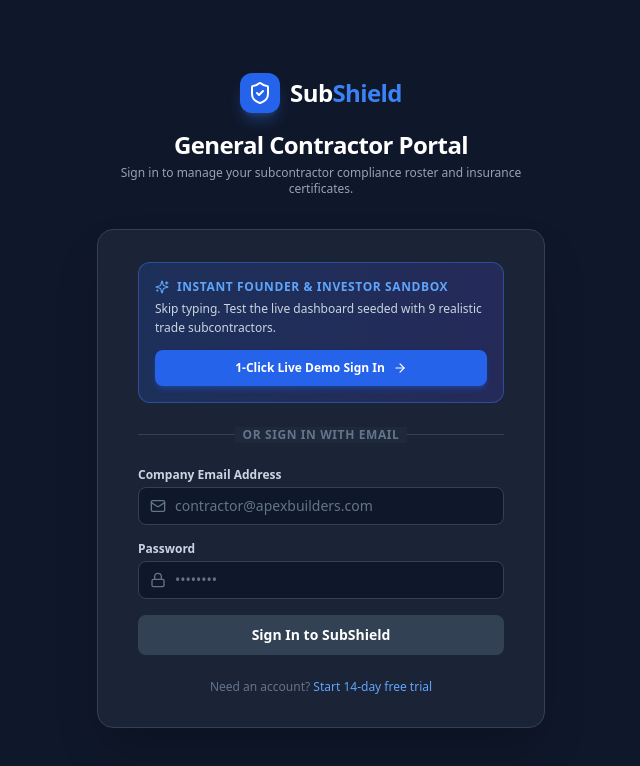
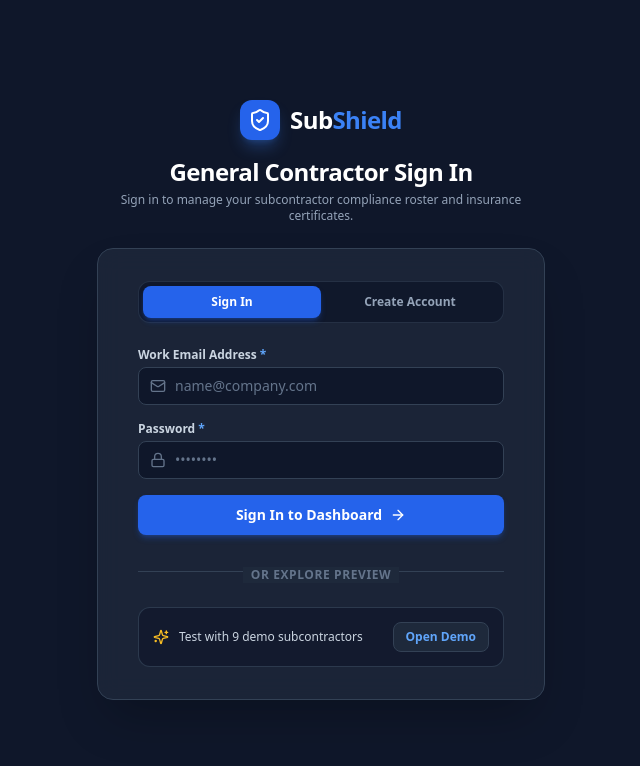
Before and after one commit to ViperStone/subshield, a Next.js app in the folder frontend/: page /login in a window 1280 px wide. Shown: the top 766 px of the page, without its empty margins (319-959 px from the left). Built offline with nearby package versions, Linux system fonts and the light colour scheme.

Commit message:
feat(auth): enable real user registration and 14-day free trial on frontend

```diff
--- a/frontend/src/app/login/page.tsx
+++ b/frontend/src/app/login/page.tsx
@@ -1,29 +1,48 @@
 "use client";
 
-import React, { useState } from "react";
+import React, { useState, useEffect } from "react";
 import Link from "next/link";
-import { useRouter } from "next/navigation";
-import { ShieldCheck, ArrowRight, Lock, Mail, AlertCircle, Sparkles } from "lucide-react";
-import { loginUser, demoLogin } from "../../lib/api";
+import { useRouter, useSearchParams } from "next/navigation";
+import { ShieldCheck, ArrowRight, Lock, Mail, AlertCircle, Sparkles, Building2, User } from "lucide-react";
+import { loginUser, registerUser, demoLogin } from "../../lib/api";
 
-export default function LoginPage() {
+function AuthContent() {
   const router = useRouter();
+  const searchParams = useSearchParams();
+  const initialMode = searchParams?.get("mode") === "register" ? "register" : "login";
+
+  const [mode, setMode] = useState<"login" | "register">(initialMode);
   const [email, setEmail] = useState("");
   const [password, setPassword] = useState("");
+  const [companyName, setCompanyName] = useState("");
+  const [fullName, setFullName] = useState("");
   const [loading, setLoading] = useState(false);
   const [demoLoading, setDemoLoading] = useState(false);
   const [error, setError] = useState<string | null>(null);
 
-  const handleLogin = async (e: React.FormEvent) => {
+  useEffect(() => {
+    if (searchParams?.get("mode") === "register") {
+      setMode("register");
+    }
+  }, [searchParams]);
+
+  const handleSubmit = async (e: React.FormEvent) => {
     e.preventDefault();
     setLoading(true);
     setError(null);
 
     try {
-      await loginUser(email, password);
+      if (mode === "login") {
+        await loginUser(email, password);
+      } else {
+        if (!companyName.trim()) {
+          throw new Error("Company name is required.");
+        }
+        await registerUser(companyName, email, password, fullName);
+      }
       router.push("/dashboard");
     } catch (err: any) {
-      setError(err.message || "Failed to log in.");
+      setError(err.message || "Authentication failed. Please check your details.");
     } finally {
       setLoading(false);
     }
@@ -54,43 +73,41 @@ export default function LoginPage() {
           </span>
         </Link>
         <h2 className="text-2xl font-bold tracking-tight text-white">
-          General Contractor Portal
+          {mode === "login" ? "General Contractor Sign In" : "Start Your 14-Day Free Trial"}
         </h2>
         <p className="mt-1 text-xs text-slate-400">
-          Sign in to manage your subcontractor compliance roster and insurance certificates.
+          {mode === "login"
+            ? "Sign in to manage your subcontractor compliance roster and insurance certificates."
+            : "No credit card required. Full access to automated ACORD 25 verification."}
         </p>
       </div>
 
-      <div className="mt-8 sm:mx-auto sm:w-full sm:max-w-md">
+      <div className="mt-6 sm:mx-auto sm:w-full sm:max-w-md">
         <div className="bg-slate-800/80 backdrop-blur-md border border-slate-700 py-8 px-6 shadow-2xl rounded-2xl sm:px-10 space-y-6">
-          {/* Quick Demo Access Button */}
-          <div className="p-4 rounded-xl bg-gradient-to-r from-blue-600/20 to-indigo-600/20 border border-blue-500/40">
-            <div className="flex items-center space-x-2 text-blue-400 text-xs font-semibold uppercase tracking-wider mb-1">
-              <Sparkles className="w-3.5 h-3.5" />
-              <span>Instant Founder & Investor Sandbox</span>
-            </div>
-            <p className="text-xs text-slate-300 mb-3 leading-relaxed">
-              Skip typing. Test the live dashboard seeded with 9 realistic trade subcontractors.
-            </p>
+          {/* Tab Switcher */}
+          <div className="grid grid-cols-2 p-1 bg-slate-900/80 rounded-xl border border-slate-700/60">
             <button
-              onClick={handleDemoLogin}
-              disabled={demoLoading}
-              className="w-full py-2.5 px-4 bg-blue-600 hover:bg-blue-500 text-white rounded-lg text-xs font-bold transition-all shadow-md shadow-blue-600/30 flex items-center justify-center space-x-2"
+              type="button"
+              onClick={() => { setMode("login"); setError(null); }}
+              className={`py-2 text-xs font-bold rounded-lg transition-all ${
+                mode === "login"
+                  ? "bg-blue-600 text-white shadow-md shadow-blue-600/30"
+                  : "text-slate-400 hover:text-white"
+              }`}
             >
-              <span>{demoLoading ? "Authenticating..." : "1-Click Live Demo Sign In"}</span>
-              <ArrowRight className="w-3.5 h-3.5" />
+              Sign In
             </button>
-          </div>
-
-          <div className="relative">
-            <div className="absolute inset-0 flex items-center">
-              <div className="w-full border-t border-slate-700" />
-            </div>
-            <div className="relative flex justify-center text-xs uppercase">
-              <span className="bg-slate-800 px-2 text-slate-500 font-semibold tracking-wider">
-                Or sign in with email
-              </span>
-            </div>
+            <button
+              type="button"
+              onClick={() => { setMode("register"); setError(null); }}
+              className={`py-2 text-xs font-bold rounded-lg transition-all ${
+                mode === "register"
+                  ? "bg-blue-600 text-white shadow-md shadow-blue-600/30"
+                  : "text-slate-400 hover:text-white"
+              }`}
+            >
+              Create Account
+            </button>
           </div>
 
           {error && (
@@ -100,10 +117,51 @@ export default function LoginPage() {
             </div>
           )}
 
-          <form onSubmit={handleLogin} className="space-y-4">
+          <form onSubmit={handleSubmit} className="space-y-4">
+            {mode === "register" && (
+              <>
+                <div>
+                  <label className="block text-xs font-semibold text-slate-300 mb-1">
+                    Company Name <span className="text-blue-400">*</span>
+                  </label>
+                  <div className="relative">
+                    <div className="absolute inset-y-0 left-0 pl-3 flex items-center pointer-events-none text-slate-500">
+                      <Building2 className="w-4 h-4" />
+                    </div>
+                    <input
+                      type="text"
+                      required
+                      placeholder="e.g. Apex Building Group LLC"
+                      value={companyName}
+                      onChange={(e) => setCompanyName(e.target.value)}
+                      className="w-full pl-9 pr-3 py-2 bg-slate-900 border border-slate-700 rounded-lg text-sm text-white placeholder-slate-500 focus:outline-none focus:ring-2 focus:ring-blue-500"
+                    />
+                  </div>
+                </div>
+
+                <div>
+                  <label className="block text-xs font-semibold text-slate-300 mb-1">
+                    Your Name
+                  </label>
+                  <div className="relative">
+                    <div className="absolute inset-y-0 left-0 pl-3 flex items-center pointer-events-none text-slate-500">
+                      <User className="w-4 h-4" />
+                    </div>
+                    <input
+                      type="text"
+                      placeholder="e.g. Marcus Vance"
+                      value={fullName}
+                      onChange={(e) => setFullName(e.target.value)}
+                      className="w-full pl-9 pr-3 py-2 bg-slate-900 border border-slate-700 rounded-lg text-sm text-white placeholder-slate-500 focus:outline-none focus:ring-2 focus:ring-blue-500"
+                    />
+                  </div>
+                </div>
+              </>
+            )}
+
             <div>
               <label className="block text-xs font-semibold text-slate-300 mb-1">
-                Company Email Address
+                Work Email Address <span className="text-blue-400">*</span>
               </label>
               <div className="relative">
                 <div className="absolute inset-y-0 left-0 pl-3 flex items-center pointer-events-none text-slate-500">
@@ -112,7 +170,7 @@ export default function LoginPage() {
                 <input
                   type="email"
                   required
-                  placeholder="contractor@apexbuilders.com"
+                  placeholder="name@company.com"
                   value={email}
                   onChange={(e) => setEmail(e.target.value)}
                   className="w-full pl-9 pr-3 py-2 bg-slate-900 border border-slate-700 rounded-lg text-sm text-white placeholder-slate-500 focus:outline-none focus:ring-2 focus:ring-blue-500"
@@ -122,7 +180,7 @@ export default function LoginPage() {
 
             <div>
               <label className="block text-xs font-semibold text-slate-300 mb-1">
-                Password
+                Password <span className="text-blue-400">*</span>
               </label>
               <div className="relative">
                 <div className="absolute inset-y-0 left-0 pl-3 flex items-center pointer-events-none text-slate-500">
@@ -142,20 +200,53 @@ export default function LoginPage() {
             <button
               type="submit"
               disabled={loading}
-              className="w-full py-2.5 px-4 bg-slate-700 hover:bg-slate-600 text-white rounded-lg text-sm font-semibold transition-colors disabled:opacity-50"
+              className="w-full py-2.5 px-4 bg-blue-600 hover:bg-blue-500 text-white rounded-lg text-sm font-semibold transition-all shadow-md shadow-blue-600/30 flex items-center justify-center space-x-2 disabled:opacity-50"
             >
-              {loading ? "Signing in..." : "Sign In to SubShield"}
+              <span>
+                {loading
+                  ? mode === "login" ? "Signing in..." : "Creating Account..."
+                  : mode === "login" ? "Sign In to Dashboard" : "Start 14-Day Free Trial"}
+              </span>
+              <ArrowRight className="w-4 h-4" />
             </button>
           </form>
 
-          <p className="text-center text-xs text-slate-500">
-            Need an account?{" "}
-            <Link href="/" className="text-blue-400 hover:underline">
-              Start 14-day free trial
-            </Link>
-          </p>
+          {/* Quick Demo Access Divider */}
+          <div className="relative pt-2">
+            <div className="absolute inset-0 flex items-center">
+              <div className="w-full border-t border-slate-700" />
+            </div>
+            <div className="relative flex justify-center text-xs uppercase">
+              <span className="bg-slate-800 px-2 text-slate-500 font-semibold tracking-wider">
+                Or explore preview
+              </span>
+            </div>
+          </div>
+
+          <div className="p-3.5 rounded-xl bg-slate-900/60 border border-slate-700/80 flex items-center justify-between">
+            <div className="flex items-center space-x-2.5 text-xs text-slate-300">
+              <Sparkles className="w-4 h-4 text-amber-400" />
+              <span>Test with 9 demo subcontractors</span>
+            </div>
+            <button
+              type="button"
+              onClick={handleDemoLogin}
+              disabled={demoLoading}
+              className="py-1.5 px-3 bg-slate-800 hover:bg-slate-700 text-blue-400 hover:text-blue-300 rounded-lg text-xs font-semibold transition-all border border-slate-700"
+            >
+              {demoLoading ? "Opening..." : "Open Demo"}
+            </button>
+          </div>
         </div>
       </div>
     </div>
   );
 }
+
+export default function LoginPage() {
+  return (
+    <React.Suspense fallback={<div className="min-h-screen bg-slate-900 flex items-center justify-center text-slate-400">Loading...</div>}>
+      <AuthContent />
+    </React.Suspense>
+  );
+}
```
Also changed, not shown: frontend/src/app/page.tsx (+33 -25 lines), frontend/src/lib/api.ts (+24 -0 lines).
